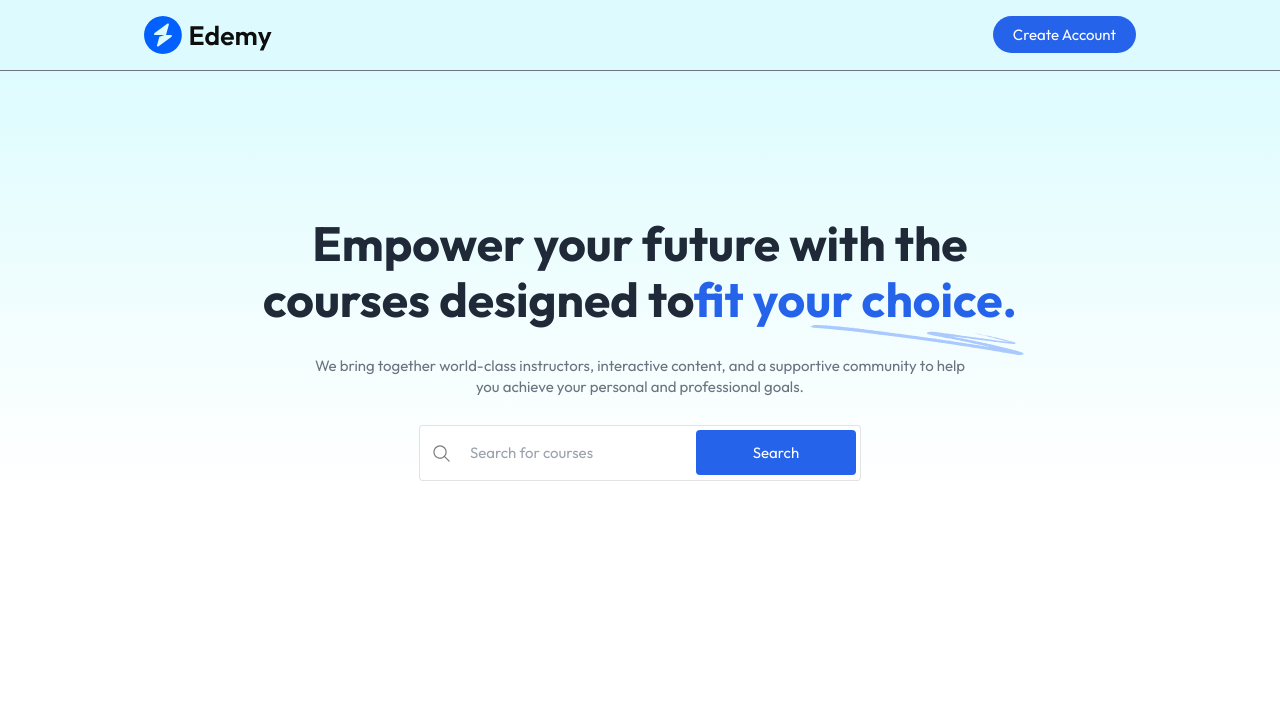
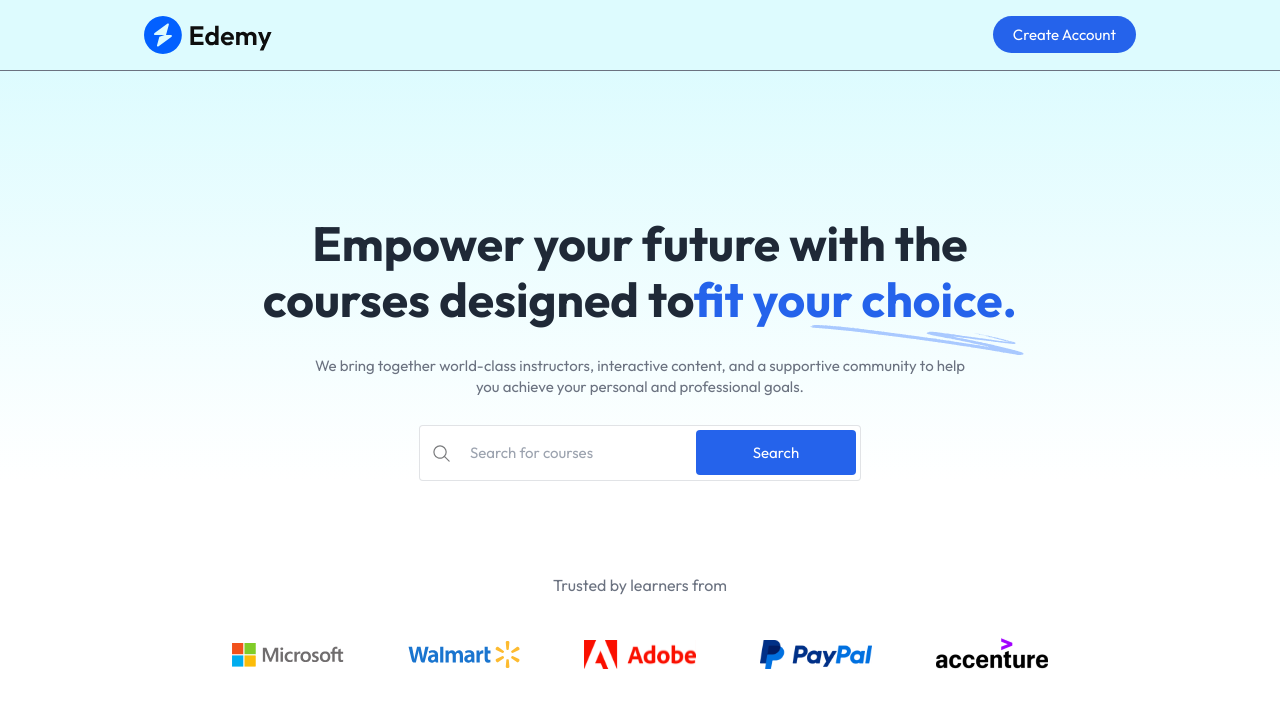
Before and after one commit to shivangupadhyy/LMS-Project, a React (Vite) app in the folder frontend/: page / in a window 1280 px wide. Shown: the top 708 px of the page. Built offline with nearby package versions, Linux system fonts and the light colour scheme; no server answers.

Commit message:
Companies section completed

```diff
--- a/frontend/src/components/student/Companies.jsx
+++ b/frontend/src/components/student/Companies.jsx
@@ -1,9 +1,17 @@
 import React from 'react'
+import { assets } from '../../assets/assets'
 
 const Companies = () => {
   return (
-    <div>
-      <h1>Companies</h1>
+    <div className='pt-16'>
+      <p className='text-base text-gray-500'>Trusted by learners from</p>
+      <div className='flex flex-wrap items-center justify-center gap-6 md:gap-16 md:mt-10 mt-5'>
+        <img src={assets.microsoft_logo} alt="microsoft"  className='w-20 md:w-28'/>
+        <img src={assets.walmart_logo} alt="walmart"  className='w-20 md:w-28'/>
+        <img src={assets.adobe_logo} alt="adobde"  className='w-20 md:w-28'/>
+        <img src={assets.paypal_logo} alt="paypal"  className='w-20 md:w-28'/>
+        <img src={assets.accenture_logo} alt="accenture"  className='w-20 md:w-28'/>
+      </div>
     </div>
   )
 }
--- a/frontend/src/pages/student/Home.jsx
+++ b/frontend/src/pages/student/Home.jsx
@@ -1,10 +1,12 @@
 import React from 'react'
 import Hero from '../../components/student/Hero'
+import Companies from '../../components/student/Companies'
 
 const Home = () => {
   return (
     <div className='flex flex-col items-center space-y-7 text-center'>
       <Hero/>
+      <Companies/>
     </div>
   )
 }
```
